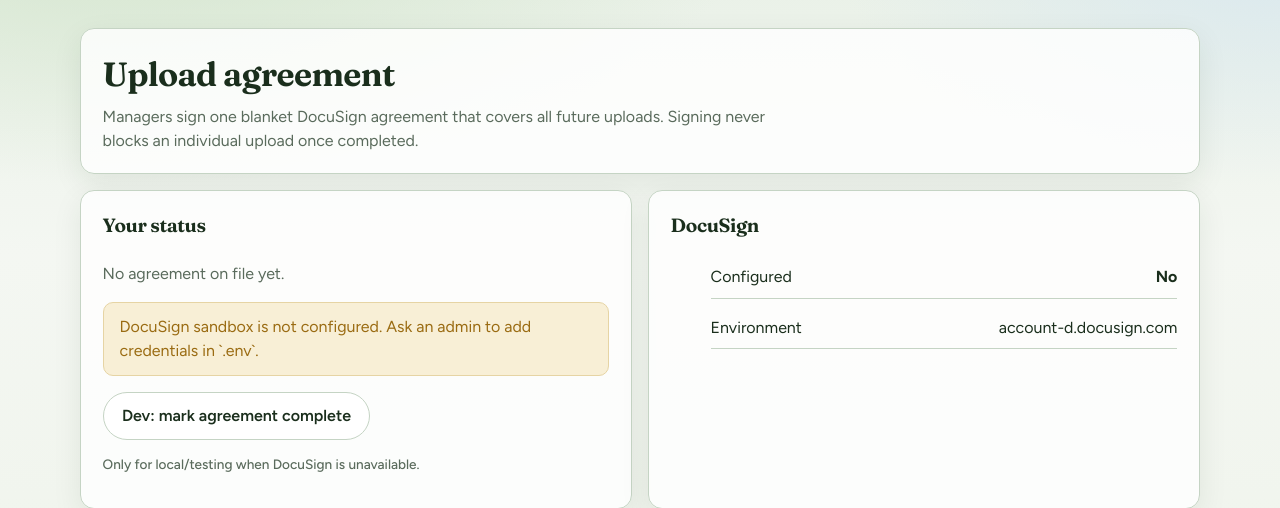
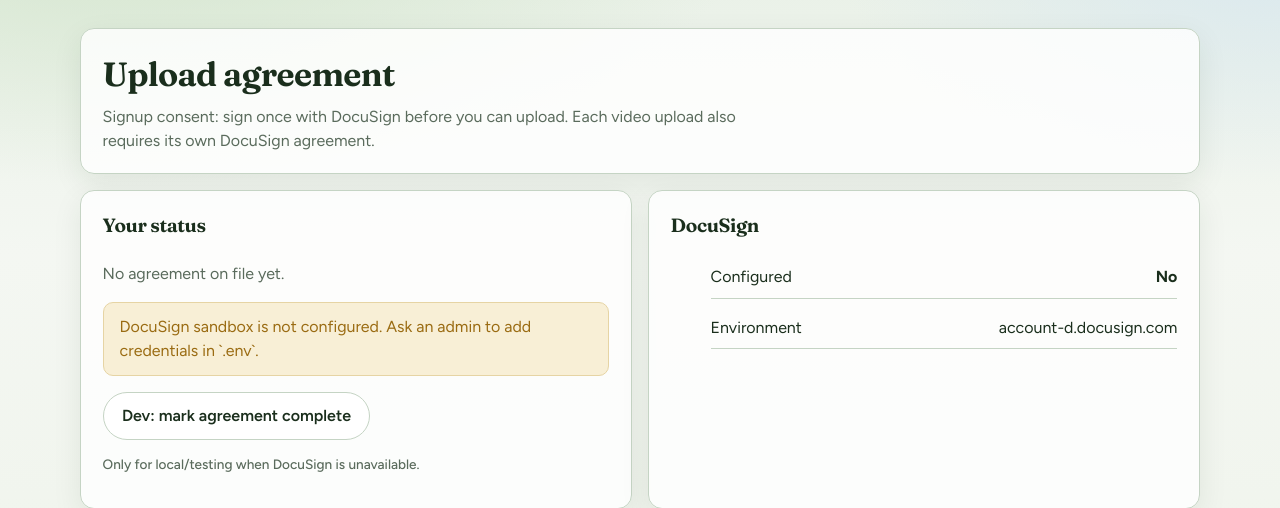
Before and after one commit to pakabbas/VideoPortal, a Flask app: page /agreements/ in a window 1280 px wide. Shown: the part 65-573 px from the top of the page. Run offline with Flask 3, Linux system fonts and the light colour scheme; the visitor is signed in with stand-in values (Sample User, id 1); data comes from the database, SQL or seed files in the repository; data that the repository does not hold is empty; parts of the project's set-up code (start-up, migrations or seed data) failed here and were passed over.

Commit message:
Clarify signup vs per-video DocuSign on Agreement page.

```diff
--- a/templates/agreements/status.html
+++ b/templates/agreements/status.html
@@ -3,7 +3,7 @@
 {% block content %}
 <section class="hero-card mb-1">
   <h1>Upload agreement</h1>
-  <p class="lede">Managers sign one blanket DocuSign agreement that covers all future uploads. Signing never blocks an individual upload once completed.</p>
+  <p class="lede">Signup consent: sign once with DocuSign before you can upload. Each video upload also requires its own DocuSign agreement.</p>
 </section>
 
 <div class="grid grid-2">
```
